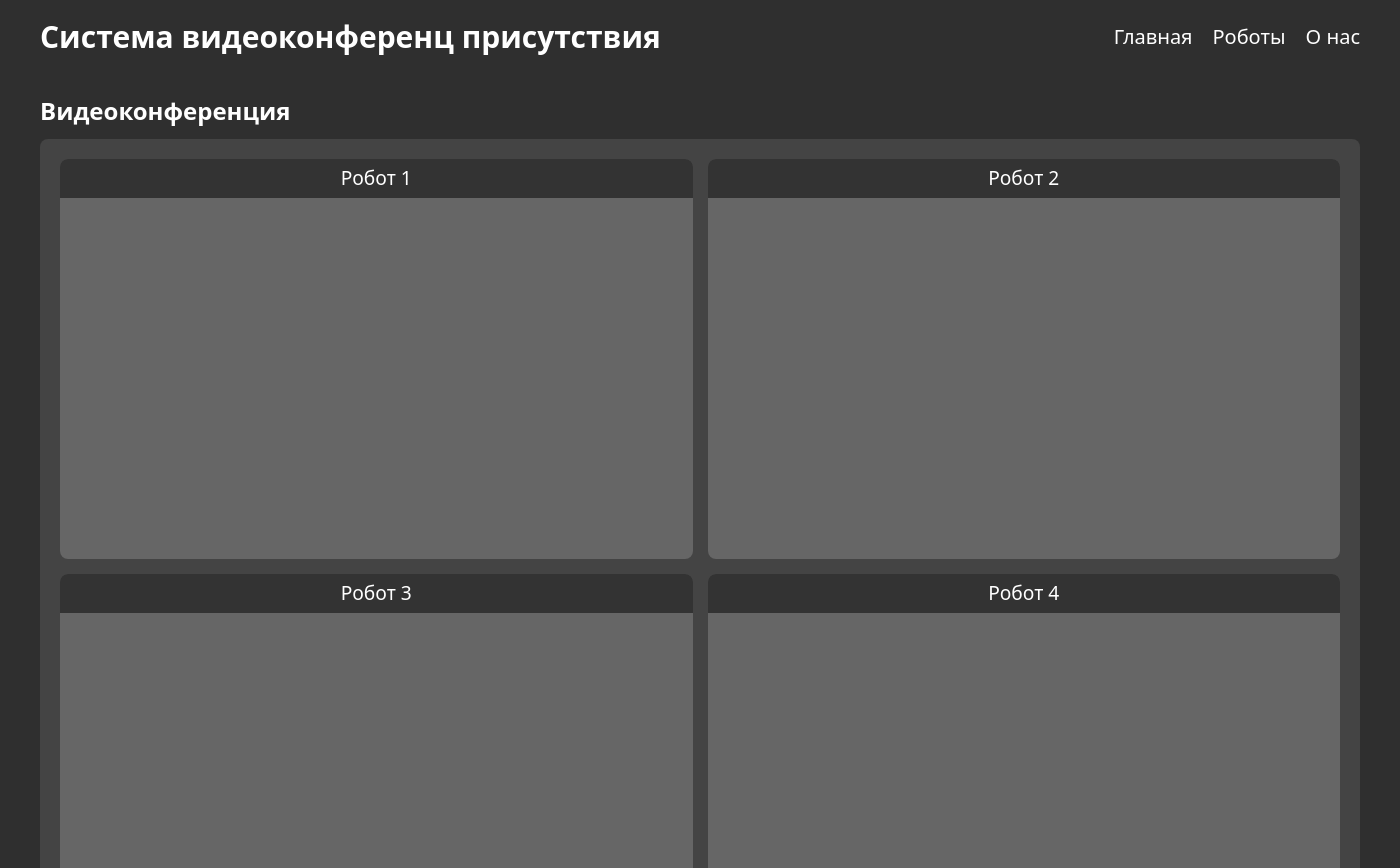
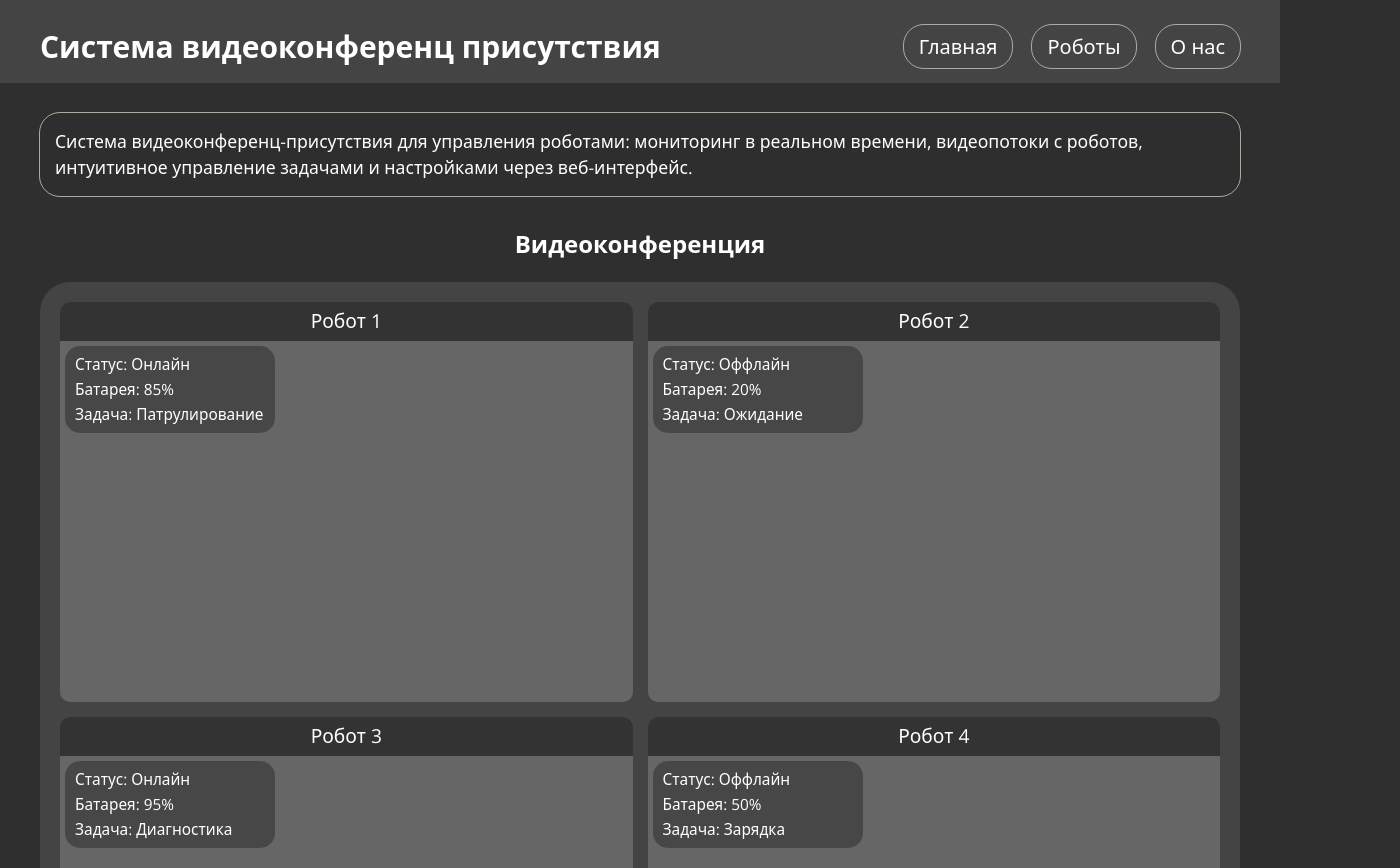
Before and after one commit to VlasovaNatalya/videoconf-interface, a React (Vite) app: page / in a window 1280 px wide. Shown: the top 868 px of the page, 1400 px wide, since content can reach past the window. Built offline with nearby package versions, Linux system fonts and the light colour scheme.

Commit message:
дорабатывает компонен видео

```diff
--- a/index.html
+++ b/index.html
@@ -4,6 +4,9 @@
     <meta charset="UTF-8" />
     <meta name="viewport" content="width=device-width, initial-scale=1.0" />
     <title>Система видеоконференц присутствия</title>
+    <link rel="preconnect" href="https://fonts.googleapis.com">
+    <link rel="preconnect" href="https://fonts.gstatic.com" crossorigin>
+    <link href="https://fonts.googleapis.com/css2?family=Open+Sans:wght@300;400&display=swap" rel="stylesheet">
   </head>
   <body>
     <div id="root"></div>
--- a/src/App.css
+++ b/src/App.css
@@ -1,8 +1,8 @@
 /* Глобальные стили */
 :root {
-  font-family: system-ui, Avenir, Helvetica, Arial, sans-serif;
+  font-family: 'Open Sans', system-ui, Avenir, Helvetica, Arial, sans-serif;
   line-height: 1.5;
-  font-weight: 400;
+  font-weight: 300;
   color: rgba(255, 255, 255, 0.87);
   background-color: #2f2f2f;
 }
@@ -21,7 +21,7 @@ h1 {
 
 h2 {
   font-size: 1.5em;
-  margin-bottom: 10px;
+  margin-bottom: 20px;
 }
 
 a {
@@ -40,7 +40,7 @@ button {
   font-size: 1em;
   font-weight: 500;
   font-family: inherit;
-  background-color: #a7af96;
+  background-color: #6b7459;
   cursor: pointer;
 }
 button:hover {
@@ -48,7 +48,7 @@ button:hover {
 }
 button:focus,
 button:focus-visible {
-  outline: 3px solid #a7af96;
+  outline: 2px solid #a7af96;
 }
 
 /* Стили компонентов */
@@ -61,9 +61,11 @@ button:focus-visible {
 }
 
 header {
-  background-color: #2f2f2f;
+  background-color: #444;
   padding: 20px 0;
-  min-width: 1400px;
+  min-width: 320px;
+  max-width: 1400px;
+  width: 100%;
   margin: 0 auto;
   display: flex;
   justify-content: space-between;
@@ -74,12 +76,14 @@ header {
   font-size: 30px;
   text-align: left;
   padding-left: 40px;
+  margin-top: 10px;
 }
 
 .header-nav {
   display: flex;
   justify-content: flex-end;
   padding-right: 40px;
+  margin-top: 10px;
 }
 
 .header-list {
@@ -96,16 +100,23 @@ header {
 .header-list-item a {
   color: white;
   font-size: 20px;
+  outline: 1px solid #a7af96;
+  border-radius: 20px;
+  padding: 8px 15px
 }
 
-.header-list-item a:hover {
-  color: #6b7459;
+.header-list-item a:hover,
+a:focus{
+  outline: 1px solid #a7af96;
+  background-color: #6b7459;
 }
 
 .main-content {
   display: flex;
   flex: 1;
-  min-width: 1400px;
+  min-width: 320px;
+  max-width: 1400px;
+  width: 100%;
   margin: 0 auto;
 }
 
@@ -115,6 +126,26 @@ header {
   padding-top: 0px;
   background-color: #2f2f2f;
   justify-content: center;
+  width: 100%;
+}
+
+.app-description {
+  display: block;
+  margin-top: 30px;
+  font-size: 1.1em;
+  color: #ffffff;
+  background-color: #2e2e2e;
+  margin-bottom: 30px;
+  border-radius: 8px;
+  outline: 1px solid #a7af96;
+  border-radius: 20px;
+  padding: 15px;
+  /* max-width: 500px; */
+}
+
+.video-section h2 {
+  text-align: center;
+  margin-top: 30px;
 }
 
 .side-panel {
@@ -123,10 +154,9 @@ header {
   background-color: #2f2f2f;
 }
 
-.video-box,
-.control-box {
+.video-box {
   background-color: #444;
-  border-radius: 8px;
+  border-radius: 30px;
   padding: 20px;
   text-align: center;
   margin-top: 10px;
@@ -141,49 +171,70 @@ header {
 
 .video-box .participant {
   background-color: #666;
-  border-radius: 8px;
+  border-radius: 10px;
   display: flex;
   flex-direction: column;
   position: relative;
   cursor: pointer;
 }
 
-.video-box .participant:hover {
-  outline: 3px solid #a7af96;
+.video-box .participant:hover,
+.participant:focus{
+  outline: 2px solid #a7af96;
 }
 
 .video-box .participant-label {
-  background-color: rgba(0, 0, 0, 0.5);
   color: white;
-  padding: 5px 0;
   text-align: center;
   width: 100%;
   position: absolute;
-  top: 0;
-  left: 0;
-  border-top-left-radius: 8px;
-  border-top-right-radius: 8px;
   font-size: 1.2em;
 }
 
+.video-box .label-name {
+  background-color: rgba(0, 0, 0, 0.5);
+  display: block;
+  top: 0;
+  left: 0;
+  border-top-left-radius: 10px;
+  border-top-right-radius: 10px;
+  padding: 5px 0;
+}
+
+.video-box .status-indicators {
+  width: 190px;
+  font-size: 0.8em;
+  padding: 5px 10px;
+  background-color: rgba(0, 0, 0, 0.3);
+  border-radius: 15px;
+  text-align: left;
+  margin-left: 5px;
+  margin-top: 5px;
+}
+
+.video-box .status-indicators span {
+  display: block;
+  margin: 2px 0;
+}
+
 .video-box .controls {
-  margin-top: 20px;
+  margin-top: 30px;
   display: flex;
-  gap: 10px;
+  gap: 15px;
   justify-content: center;
+  margin-left: 25px;
 }
 
 .video-box .controls button {
   padding: 10px 20px;
-  background-color: #a7af96;
   border: none;
-  border-radius: 5px;
+  border-radius: 15px;
   color: white;
   cursor: pointer;
 }
 
 .video-box .controls button:hover {
-  background-color: #6b7459;
+  background-color: #565c4b;
 }
 
 /* .control-box .control-buttons {
@@ -210,6 +261,8 @@ footer {
   background-color: #2f2f2f;
   padding: 10px 0;
   text-align: center;
-  min-width: 1400px;
+  min-width: 320px;
+  max-width: 1400px;
+  width: 100%;
   margin: 0 auto;
 }
--- a/src/App.jsx
+++ b/src/App.jsx
@@ -14,6 +14,9 @@ function App() {
           <Routes>
             <Route path="/" element={
               <div className="video-section">
+                <span className="app-description">
+                  Система видеоконференц-присутствия для управления роботами: мониторинг в реальном времени, видеопотоки с роботов, интуитивное управление задачами и настройками через веб-интерфейс.
+                </span>
                 <h2>Видеоконференция</h2>
                 <VideoConference />
               </div> }/>
--- a/src/components/VideoConference.jsx
+++ b/src/components/VideoConference.jsx
@@ -2,6 +2,33 @@ import { useState } from "react";
 import { Link } from "react-router-dom";
 
 function VideoConference() {
+  const robots = {
+    robot1: {
+      name: "Робот 1",
+      status: "Онлайн",
+      battery: "85%",
+      task: "Патрулирование",
+    },
+    robot2: {
+      name: "Робот 2",
+      status: "Оффлайн",
+      battery: "20%",
+      task: "Ожидание",
+    },
+    robot3: {
+      name: "Робот 3",
+      status: "Онлайн",
+      battery: "95%",
+      task: "Диагностика",
+    },
+    robot4: {
+      name: "Робот 4",
+      status: "Оффлайн",
+      battery: "50%",
+      task: "Зарядка",
+    },
+  };
+
   const [isCameraOn, setIsCameraOn] = useState(true);
   const [isMicOn, setIsMicOn] = useState(true);
 
@@ -9,16 +36,44 @@ function VideoConference() {
     <div className="video-box">
       <div className="video-grid">
         <Link to="/robot/robot1" className="participant">
-          <div className="participant-label">Робот 1</div>
+          <div className="participant-label">
+            <span className="label-name">Робот 1</span>
+            <div className="status-indicators">
+              <span>Статус: {robots.robot1.status}</span>
+              <span>Батарея: {robots.robot1.battery}</span>
+              <span>Задача: {robots.robot1.task}</span>
+            </div>
+          </div>
         </Link>
         <Link to="/robot/robot2" className="participant">
-          <div className="participant-label">Робот 2</div>
+          <div className="participant-label">
+          <span className="label-name">Робот 2</span>
+            <div className="status-indicators">
+              <span>Статус: {robots.robot2.status}</span>
+              <span>Батарея: {robots.robot2.battery}</span>
+              <span>Задача: {robots.robot2.task}</span>
+            </div>
+          </div>
         </Link>
         <Link to="/robot/robot3" className="participant">
-          <div className="participant-label">Робот 3</div>
+          <div className="participant-label">
+          <span className="label-name">Робот 3</span>
+            <div className="status-indicators">
+              <span>Статус: {robots.robot3.status}</span>
+              <span>Батарея: {robots.robot3.battery}</span>
+              <span>Задача: {robots.robot3.task}</span>
+            </div>
+          </div>
         </Link>
         <Link to="/robot/robot4" className="participant">
-          <div className="participant-label">Робот 4</div>
+          <div className="participant-label">
+          <span className="label-name">Робот 4</span>
+            <div className="status-indicators">
+              <span>Статус: {robots.robot4.status}</span>
+              <span>Батарея: {robots.robot4.battery}</span>
+              <span>Задача: {robots.robot4.task}</span>
+            </div>
+          </div>
         </Link>
       </div>
       <div className="controls">
```
